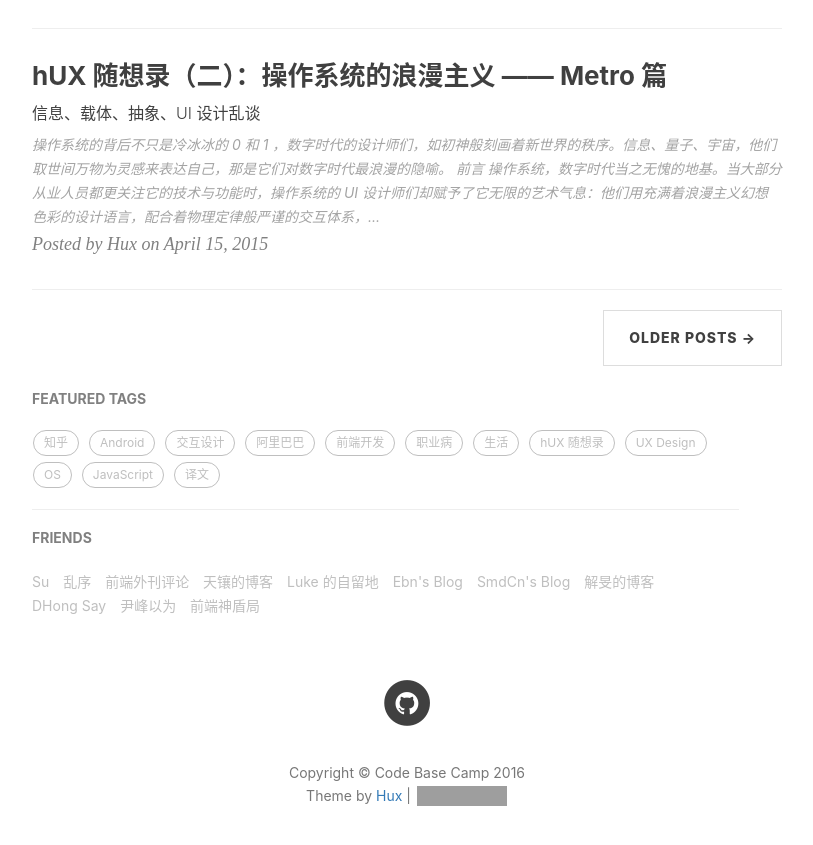
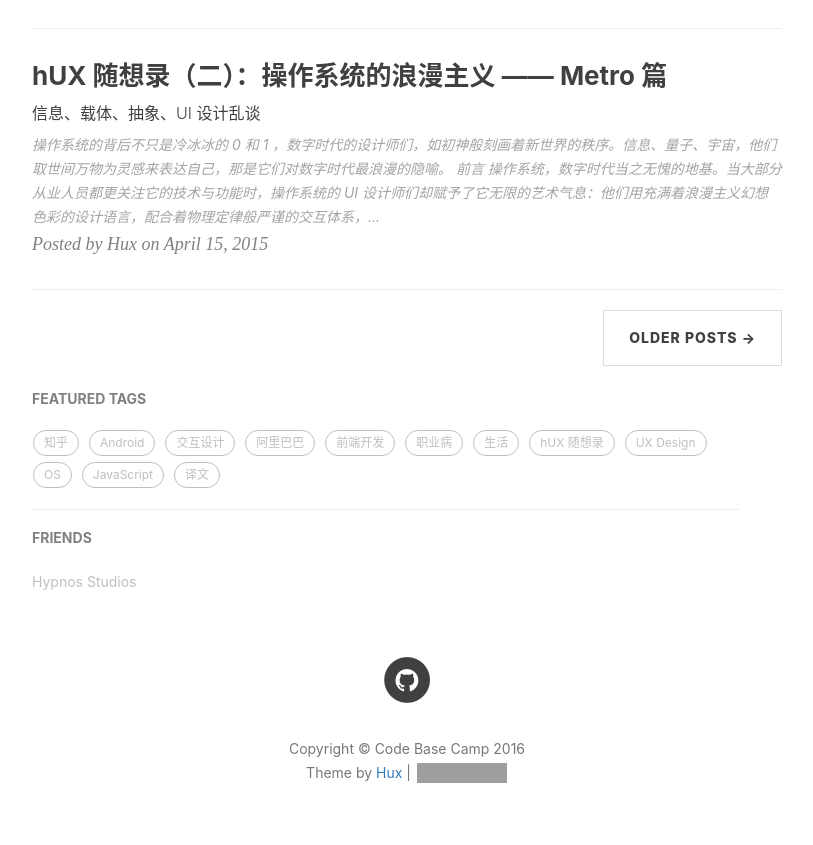
Before and after one commit to tjw0051/tjw0051.github.io, a Jekyll site: the page built from index.html, in a window 1280 px wide and 900 px high, scrolled down 2697 px. Shown: the top 845 px of the window, without its empty margins (233-1046 px from the left). Built offline with Jekyll 4.4.1, drawn with Linux system fonts in a browser that asks for light colours; nearby versions of some CDN libraries; the list of posts is cut into pages by our own code; comment, search, counter and statistics services are not loaded; grey boxes are pictures that could not be loaded.

Commit message:
Config Changes

```diff
--- a/_config.yml
+++ b/_config.yml
@@ -63,8 +63,8 @@ duoshuo_share: true                     # set to false if you want to use Commen
 # ba_track_id: [your track id]
 
 # Google Analytics
-ga_track_id: 'UA-49627206-1'            # Format: UA-xxxxxx-xx
-ga_domain: huangxuan.me
+ga_track_id: 'UA-86516015-1'            # Format: UA-xxxxxx-xx
+ga_domain: codebasecamp.com
 
 
 
@@ -90,37 +90,7 @@ service-worker: true
 # Friends
 friends: [
     {
-        title: "Su",
-        href: "http://su.gallery/"
-    },{
-        title: "乱序",
-        href: "http://mida.re/"
-    },{
-        title: "前端外刊评论",
-        href: "http://qianduan.guru/"
-    },{
-        title: "天镶的博客",
-        href: "http://lingyu.wang/"
-    },{
-        title: "Luke 的自留地",
-        href: "http://hmqk1995.github.io"
-    },{
-        title: "Ebn's Blog",
-        href: "http://ebnbin.com/"
-    },{
-        title: "SmdCn's Blog",
-        href: "http://blog.smdcn.net"
-    },{
-        title: "解旻的博客",
-        href: "http://xieminis.me/"
-    },{
-        title: "DHong Say",
-        href: "http://dhong.co"
-    },{
-        title: "尹峰以为",
-        href: "http://ingf.github.io/"
-    },{
-        title: "前端神盾局",
-        href: "http://wepiaofei.github.io/blog/"
+        title: "Hypnos Studios",
+        href: "http://www.hypnosstudios.com/"
     }
 ]
```
